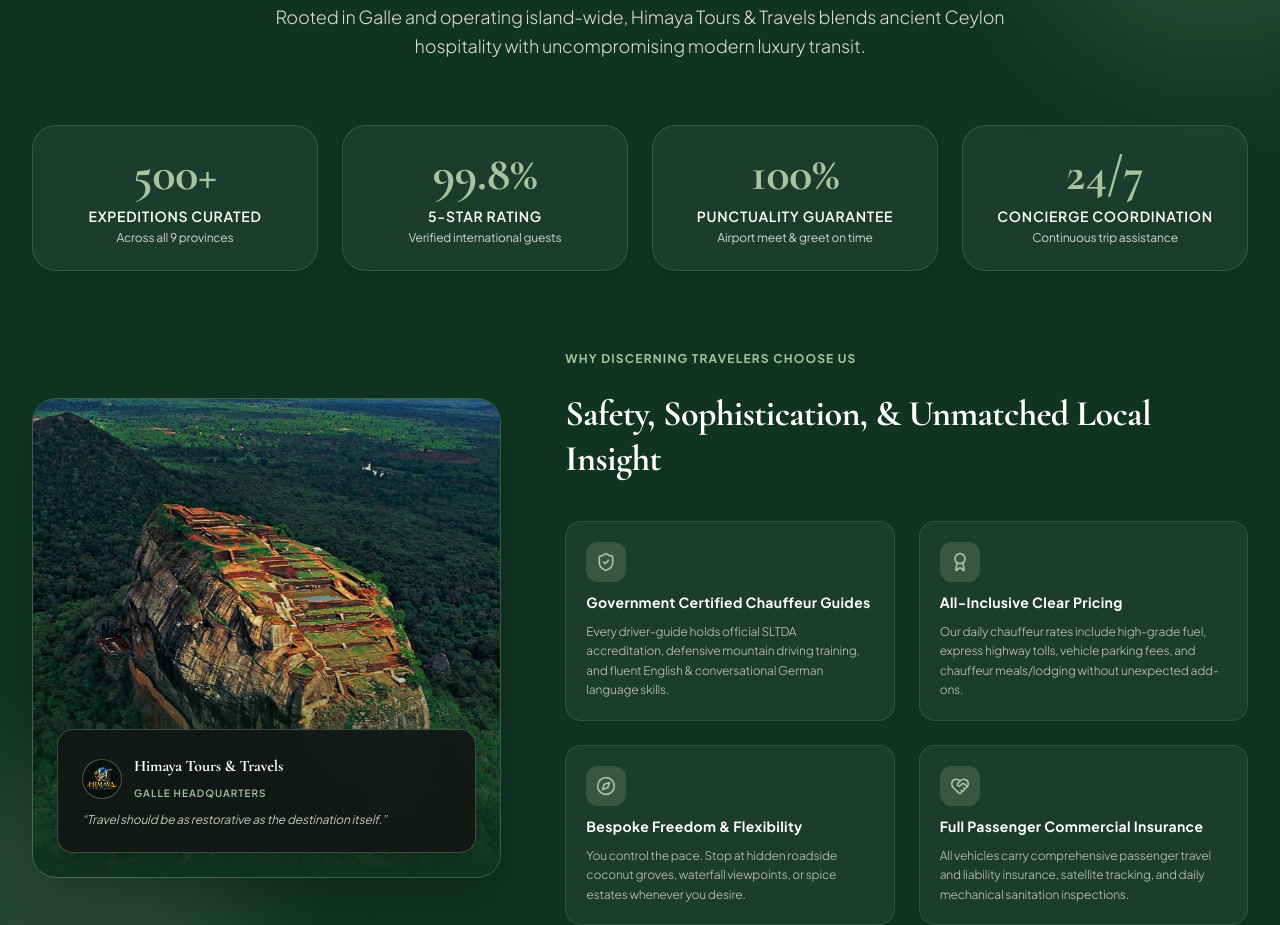
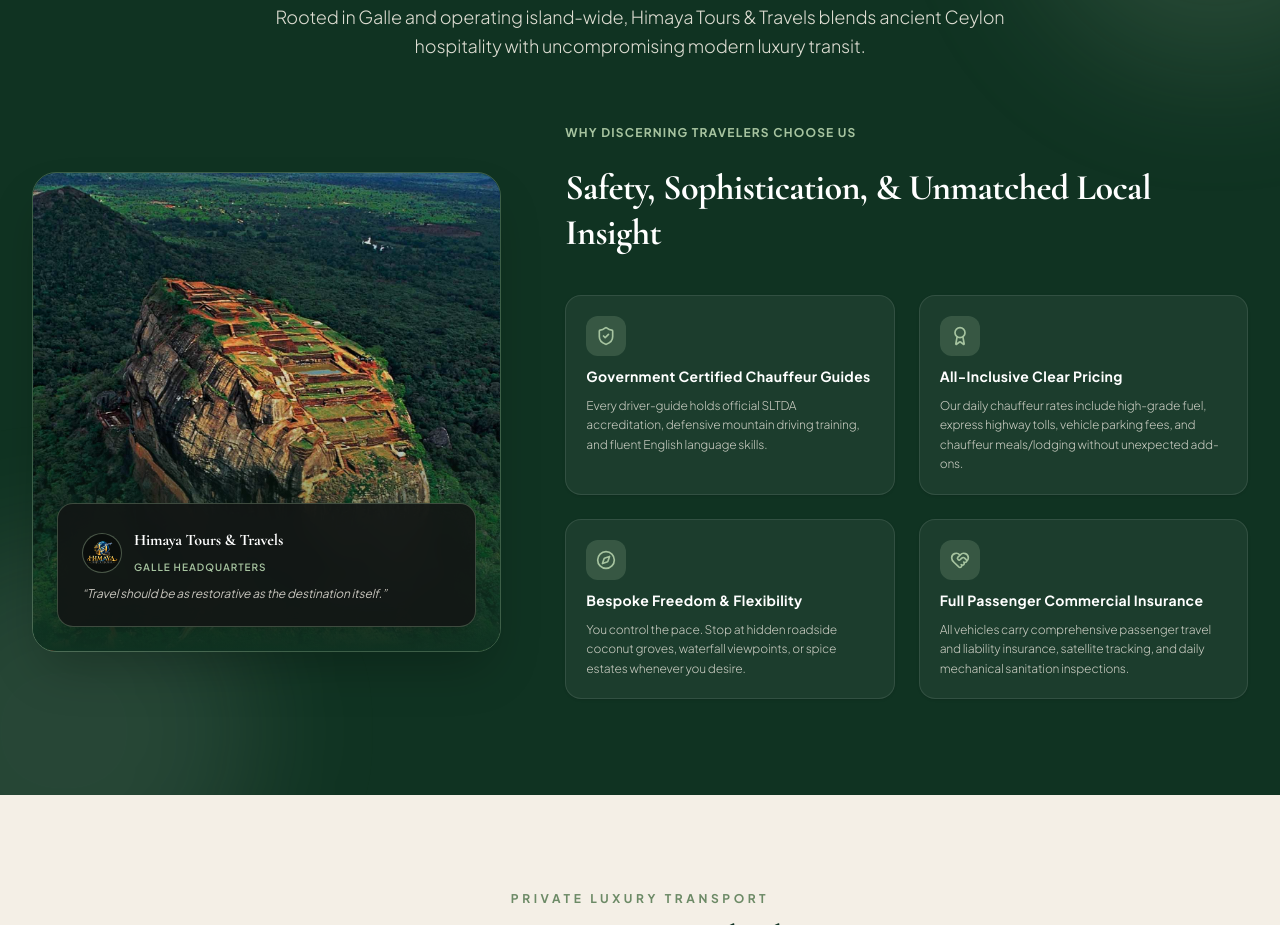
Before and after one commit to raveenn10-bit/Himaya_Travels-and-Tours, a Next.js app: page / in a window 1280 px wide. Shown: the part 4780-5705 px from the top of the page. Built offline with nearby package versions, Linux system fonts and the light colour scheme.

Commit message:
feat: remove stats metrics grid from About Philosophy section

```diff
--- a/components/about-philosophy.tsx
+++ b/components/about-philosophy.tsx
@@ -2,23 +2,15 @@
 
 import React from "react";
 import Image from "next/image";
-import { motion } from "framer-motion";
-import { ShieldCheck, Award, Compass, HeartHandshake, Sparkles } from "lucide-react";
+import { ShieldCheck, Award, Compass, HeartHandshake } from "lucide-react";
 import { ScrollFade } from "@/components/ui/motion-wrapper";
 
 export default function AboutPhilosophy() {
-  const stats = [
-    { value: "500+", label: "Expeditions Curated", sub: "Across all 9 provinces" },
-    { value: "99.8%", label: "5-Star Rating", sub: "Verified international guests" },
-    { value: "100%", label: "Punctuality Guarantee", sub: "Airport meet & greet on time" },
-    { value: "24/7", label: "Concierge Coordination", sub: "Continuous trip assistance" },
-  ];
-
   const standards = [
     {
       icon: ShieldCheck,
       title: "Government Certified Chauffeur Guides",
-      desc: "Every driver-guide holds official SLTDA accreditation, defensive mountain driving training, and fluent English & conversational German language skills.",
+      desc: "Every driver-guide holds official SLTDA accreditation, defensive mountain driving training, and fluent English language skills.",
     },
     {
       icon: Award,
@@ -56,28 +48,6 @@ export default function AboutPhilosophy() {
             Rooted in Galle and operating island-wide, Himaya Tours & Travels blends ancient Ceylon hospitality with uncompromising modern luxury transit.
           </p>
         </ScrollFade>
-
-        {/* Stats Grid */}
-        <div className="grid grid-cols-2 lg:grid-cols-4 gap-6 mb-20">
-          {stats.map((st, i) => (
-            <motion.div
-              key={i}
-              initial={{ opacity: 0, y: 30 }}
-              whileInView={{ opacity: 1, y: 0 }}
-              viewport={{ once: false, amount: 0.2 }}
-              transition={{ duration: 0.5, delay: i * 0.1 }}
-              className="bg-white/5 border border-[#A7C4A0]/20 rounded-3xl p-6 text-center backdrop-blur-md transition-all duration-300 hover:-translate-y-1.5 hover:border-[#A7C4A0] hover:bg-white/10 shadow-lg"
-            >
-              <span className="font-serif text-3xl sm:text-4xl lg:text-5xl font-bold text-[#A7C4A0] block mb-2">
-                {st.value}
-              </span>
-              <h4 className="text-sm font-semibold text-white uppercase tracking-wider font-sans mb-1">
-                {st.label}
-              </h4>
-              <p className="text-xs text-gray-300 font-sans">{st.sub}</p>
-            </motion.div>
-          ))}
-        </div>
 
         {/* 2-Column Showcase */}
         <div className="grid grid-cols-1 lg:grid-cols-12 gap-12 lg:gap-16 items-center">
```
